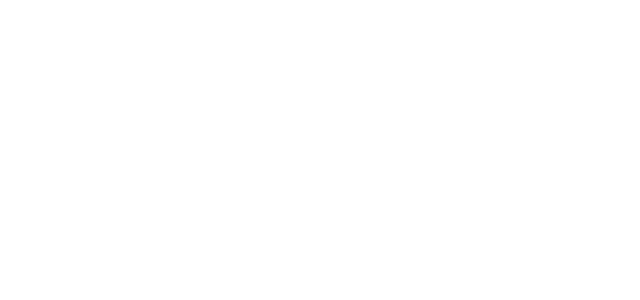
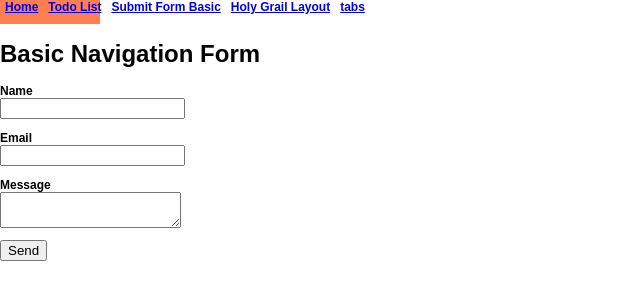
Before and after one commit to briankidd9design/interview-practice, a React (Vite) app in the folder problems/gfe-react/gfe-react-problems/: page /submit-form-basic in a window 1280 px wide. Before the commit this address had no page. Shown: the top 300 px of the page, without its empty margins (0-640 px from the left). Built offline with nearby package versions, Linux system fonts and the light colour scheme.

Commit message:
adds new GFE-75 problems: basic sumbit form, holy grail layout, tabs

```diff
--- a/problems/gfe-react/gfe-react-problems/src/App.jsx
+++ b/problems/gfe-react/gfe-react-problems/src/App.jsx
@@ -1,6 +1,9 @@
 import { BrowserRouter as Router, Routes, Route } from "react-router-dom";
 import Todos from "./components/Todos";
 import Home from "./components/Home";
+import BasicSubmitForm from "./components/BasicSubmitForm";
+import HolyGrailLayout from "./components/HolyGrailLayout";
+import TabsData from "./components/Tabs/TabsData";
 
 function App() {
   return (
@@ -9,6 +12,9 @@
         <Routes>
           <Route index path="/" element={<Home />} />
           <Route path="/todo-list" element={<Todos />} />
+          <Route path="/submit-form-basic" element={<BasicSubmitForm />} />
+          <Route path="/holy-grail-layout" element={<HolyGrailLayout />} />
+          <Route path="/tabs" element={<TabsData />} />
         </Routes>
       </Router>
     </>
--- /dev/null
+++ b/problems/gfe-react/gfe-react-problems/src/components/BasicSubmitForm.jsx
@@ -0,0 +1,38 @@
+import submitForm from "../../utils/submitForm";
+import Navigation from "./Navigation";
+export default function BasicSubmitForm() {
+  return (
+    <>
+      <nav>
+        <Navigation />
+      </nav>
+      <h1>Basic Navigation Form</h1>
+      <form
+        // Ignore the onSubmit prop, it's used by GFE to
+        // intercept the form submit event to check your solution.
+        onSubmit={submitForm}
+        action="https://questions.greatfrontend.com/api/questions/contact-form"
+        method="POST"
+      >
+        <div>
+          <label htmlFor="name-input">Name </label>
+          <input id="name-input" name="name" type="text" />
+        </div>
+        <div>
+          <label htmlFor="email-input">Email </label>
+          <input id="email-input" name="email" type="email" />
+        </div>
+        <div>
+          <label htmlFor="message-input">Message </label>
+          <textarea id="message-input" name="message">
+            {" "}
+          </textarea>
+        </div>
+        <div>
+          {" "}
+          <button>Send</button>
+        </div>
+      </form>
+    </>
+  );
+}
--- /dev/null
+++ b/problems/gfe-react/gfe-react-problems/src/components/HolyGrailLayout.jsx
@@ -0,0 +1,15 @@
+import "./HolyGrailLayoutCss/styles.css";
+
+export default function HolyGrailLayout() {
+  return (
+    <>
+      <header>Header</header>
+      <div className="main-content">
+        <nav>Navigation</nav>
+        <main>Main</main>
+        <aside>Sidebar</aside>
+      </div>
+      <footer>Footer</footer>
+    </>
+  );
+}
--- /dev/null
+++ b/problems/gfe-react/gfe-react-problems/src/components/HolyGrailLayoutCss/styles.css
@@ -0,0 +1,105 @@
+body {
+  font-family: sans-serif;
+  font-size: 12px;
+  font-weight: bold;
+  margin: 0;
+  display: inline;
+}
+
+* {
+  box-sizing: border-box;
+}
+.main-content {
+  height: calc(100vh - 160px);
+  display: flex;
+}
+header,
+nav,
+main,
+aside,
+footer {
+  padding: 12px;
+}
+
+header {
+  height: 60px;
+  background-color: tomato;
+}
+
+nav {
+  width: 100px;
+  background-color: coral;
+}
+
+main {
+  flex: 1;
+  background-color: moccasin;
+}
+
+aside {
+  width: 100px;
+  background-color: sandybrown;
+}
+
+footer {
+  height: 100px;
+  background-color: slategray;
+}
+/* body {
+  font-family: sans-serif;
+  font-size: 12px;
+  font-weight: bold;
+  margin: 0;
+  min-height: 100vh;
+}
+
+#root {
+  display: flex;
+  flex-direction: column;
+  min-height: 100vh;
+}
+
+* {
+  box-sizing: border-box;
+}
+
+header,
+nav,
+main,
+aside,
+footer {
+  padding: 12px;
+  text-align: center;
+}
+
+header {
+  background-color: tomato;
+  height: 60px;
+}
+
+.columns {
+  display: flex;
+  flex-grow: 1;
+}
+
+nav {
+  background-color: coral;
+  flex-shrink: 0;
+  width: 100px;
+}
+
+main {
+  background-color: moccasin;
+  flex-grow: 1;
+}
+
+aside {
+  background-color: sandybrown;
+  flex-shrink: 0;
+  width: 100px;
+}
+
+footer {
+  background-color: slategray;
+  height: 100px;
+} */
--- a/problems/gfe-react/gfe-react-problems/src/components/Navigation.jsx
+++ b/problems/gfe-react/gfe-react-problems/src/components/Navigation.jsx
@@ -9,6 +9,15 @@
       <Link className="nav-link" to="/todo-list">
         Todo List
       </Link>
+      <Link className="nav-link" to="/submit-form-basic">
+        Submit Form Basic
+      </Link>
+      <Link className="nav-link" to="/holy-grail-layout">
+        Holy Grail Layout
+      </Link>
+      <Link className="nav-link" to="/tabs">
+        tabs
+      </Link>
     </div>
   );
 }
--- /dev/null
+++ b/problems/gfe-react/gfe-react-problems/src/components/Tabs/Tabs.jsx
@@ -0,0 +1,33 @@
+import { useState } from "react";
+import "./tabs.css";
+
+export default function Tabs({ tabItems }) {
+  console.log(tabItems)
+  const [activeTab, setActiveTab] = useState(tabItems[0]);
+
+  return (
+    <div>
+      <div className="tab-items">
+        {tabItems.map((tabItem) => (
+          <button
+            onClick={() => setActiveTab(tabItem)}
+            // className={activeTab.id === tabItem.id ? "active" : ""}
+            // logical AND operator
+            // className={`tab ${activeTab.id === tabItem.id && "active"}`}
+            className={["tab", activeTab.id === tabItem.id && "active"]
+              .filter(Boolean)
+              .join(" ")}
+          >
+            {tabItem.label}{" "}
+          </button>
+        ))}
+      </div>
+      <div className="tab-content">
+        {tabItems.map((tabItem) => (
+          // <p>{activeTab.id === tabItem.id ? tabItem.content : null}</p>
+          <>{activeTab.id === tabItem.id && <p>{tabItem.content}</p>}</>
+        ))}
+      </div>
+    </div>
+  );
+}
--- /dev/null
+++ b/problems/gfe-react/gfe-react-problems/src/components/Tabs/TabsData.jsx
@@ -0,0 +1,30 @@
+import React from "react";
+import Tabs from "./Tabs";
+
+export default function TabsData() {
+  const tabItems = [
+    {
+      id: 0,
+      label: "HTML",
+      content:
+        "The HyperText Markup Language or HTML is the standard markup language for documents designed to be displayed in a web browser.",
+    },
+    {
+      id: 1,
+      label: "CSS",
+      content:
+        "Cascading Style Sheets is a style sheet language used for describing the presentation of a document written in a markup language such as HTML or XML.",
+    },
+    {
+      id: 2,
+      label: "JavaScript",
+      content:
+        "JavaScript, often abbreviated as JS, is a programming language that is one of the core technologies of the World Wide Web, alongside HTML and CSS.",
+    },
+  ];
+  return (
+    <div className="tabs-data">
+      <Tabs tabItems={tabItems} />
+    </div>
+  );
+}
--- /dev/null
+++ b/problems/gfe-react/gfe-react-problems/src/components/Tabs/tabs.css
@@ -0,0 +1,19 @@
+.tabs-data {
+  display: flex;
+  flex-direction: column;
+  justify-content: center;
+  align-items: center;
+  height: 100vh;
+}
+.tab-items {
+  display: flex;
+  gap: 0.5rem;
+}
+
+.active {
+  background-color: blue;
+}
+
+.tab {
+  color: white;
+}
--- a/problems/gfe-react/gfe-react-problems/src/components/Todos.jsx
+++ b/problems/gfe-react/gfe-react-problems/src/components/Todos.jsx
@@ -27,6 +27,7 @@
   // 5
   function handleAddTodo() {
     // setTasks([...tasks, { id: crypto.randomUUID(), label: newTask.trim() }]);
+    // const c = a(concat b) c -> (a, b);
     setTasks(
       tasks.concat({
         // id: id++,
--- a/problems/gfe-react/gfe-react-problems/src/index.css
+++ b/problems/gfe-react/gfe-react-problems/src/index.css
@@ -17,3 +17,14 @@
 .nav-link {
   padding: 5px;
 }
+
+form {
+  display: flex;
+  flex-direction: column;
+  row-gap: 12px;
+}
+
+input,
+textarea {
+  display: block;
+}
--- /dev/null
+++ b/problems/gfe-react/gfe-react-problems/utils/submitForm.js
@@ -0,0 +1,37 @@
+const SUBMIT_URL =
+  "https://questions.greatfrontend.com/api/questions/contact-form";
+
+export default async function submitForm(event) {
+  event.preventDefault();
+  const form = event.target;
+
+  try {
+    if (form.action !== SUBMIT_URL) {
+      alert("Incorrect form action value");
+      return;
+    }
+
+    if (form.method.toLowerCase() !== "post") {
+      alert("Incorrect form method value");
+      return;
+    }
+
+    const formData = new FormData(form);
+    const response = await fetch(SUBMIT_URL, {
+      method: "POST",
+      headers: {
+        "Content-Type": "application/json",
+      },
+      body: JSON.stringify({
+        name: formData.get("name"),
+        email: formData.get("email"),
+        message: formData.get("message"),
+      }),
+    });
+
+    const text = await response.text();
+    alert(text);
+  } catch {
+    alert("Error submitting form!");
+  }
+}
```
